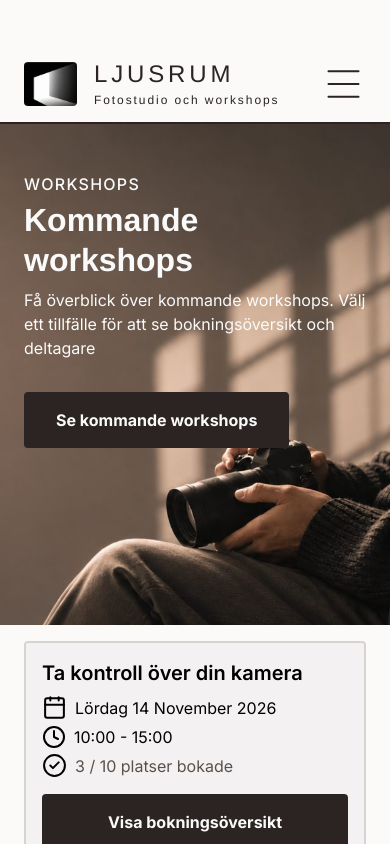
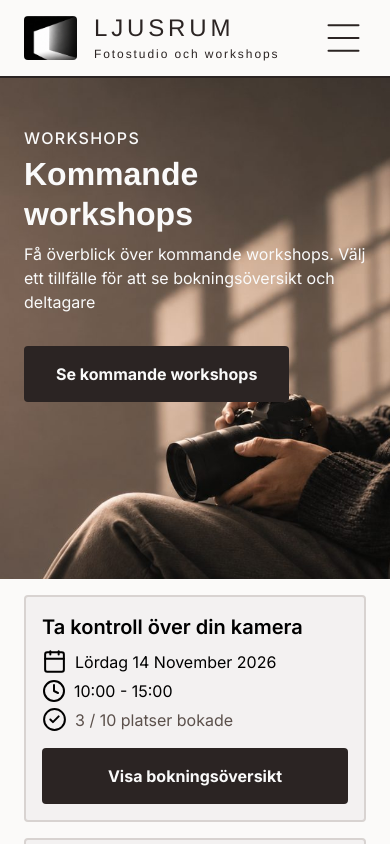
Before and after one commit to jennifernkarlsson/jennifers-fotokurs, a React (Vite) app: page /admin in a window 390 px wide. Shown: the top 844 px of the page. Built offline with nearby package versions, Linux system fonts and the light colour scheme.

Commit message:
Mobil: menyn hamnar precis under iPhonens statusfält (safe area) på alla sidor
Co-Authored-By: Claude Opus 5.5 <noreply@anthropic.com>
Claude-Session: https://claude.ai/code/session_01KovHTKFrcuu74FJVpFBUCD

```diff
--- a/index.html
+++ b/index.html
@@ -2,9 +2,9 @@
 <html lang="sv">
   <head>
     <meta charset="utf-8" />
-    <!-- Ingen viewport-fit=cover: då lägger Safari aldrig sidan under klockan/kameran.
-         Fältet där färgas i stället efter sidans bakgrund (brunt på startsidan, se site.css). -->
-    <meta name="viewport" content="width=device-width, initial-scale=1" />
+    <!-- viewport-fit=cover: sidan får veta exakt hur högt iPhonens statusfält/kamera är
+         (env(safe-area-inset-top)), så menyn alltid hamnar precis nedanför, som i Figma. -->
+    <meta name="viewport" content="width=device-width, initial-scale=1, viewport-fit=cover" />
     <link rel="preconnect" href="https://fonts.googleapis.com" />
     <link rel="preconnect" href="https://fonts.gstatic.com" crossorigin />
     <link href="https://fonts.googleapis.com/css2?family=Inter:wght@400;500;600;700&display=swap" rel="stylesheet" />
--- a/src/components/ljusrum/ljusrum.css
+++ b/src/components/ljusrum/ljusrum.css
@@ -386,8 +386,8 @@ html:has(.ljusrum) { background-color: #fbfaf9; }
 
 @media (max-width: 767.98px) {   /* Mobil och små surfplattor (Figma UP12) */
   /* Luft under iPhonens statusfält och 16 px ovanför menyn */
-  /* 62 px luft upptill för iPhonens statusfält och kamera (som i Figma) */
-  .admin-page { gap: 16px; padding-top: 62px; }
+  /* Menyn precis under iPhonens statusfält/kamera (ca 59–62 px), annars 16 px */
+  .admin-page { gap: 16px; padding-top: max(16px, env(safe-area-inset-top, 0px)); }
   .admin-page:not(.admin-page--home),
   .admin-page--detail { gap: 16px; }
   .admin-top { gap: 0; }
--- a/src/components/ljusrum/site.css
+++ b/src/components/ljusrum/site.css
@@ -329,7 +329,7 @@
 
   /* Startsida */
   /* Övriga sidor: luft under statusfältet i sidans bakgrundsfärg. */
-  .site-page { padding-top: 62px; }   /* 62 px för iPhonens statusfält och kamera (Figma) */
+  .site-page { padding-top: max(16px, env(safe-area-inset-top, 0px)); }   /* precis under iPhonens statusfält/kamera (ca 59–62 px), annars 16 px */
   /* Safari färgar fältet med klocka och kamera efter sidans bakgrund: på startsidan bildens mörka ton. */
   html:has(.site-page.home),
   html:has(.site-page.home) body { background-color: #4f4338; }
@@ -339,7 +339,7 @@
     min-height: 100vh;
     min-height: 100svh;
     /* Bilden går upp under statusfältet/kamerafältet; menyn börjar 16 px nedanför det. */
-    padding-top: 62px;          /* 62 px för iPhonens statusfält och kamera, som övriga sidor */
+    padding-top: max(16px, env(safe-area-inset-top, 0px));
     background: var(--ljus-extra) url('/images/startsida-mobil.jpg') center / cover no-repeat;
   }
   .admin-header--overlay { border-bottom-color: var(--ljus-white); }
```
